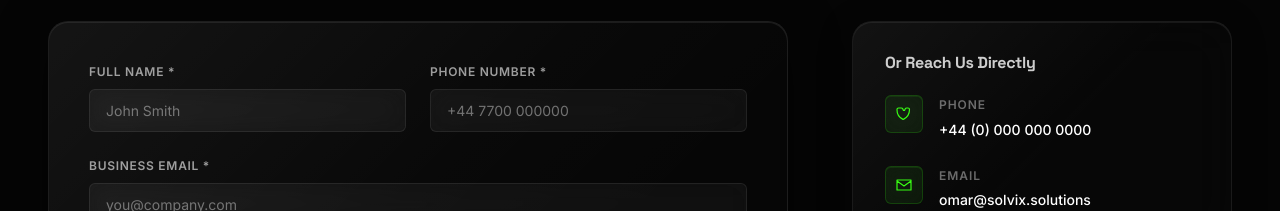
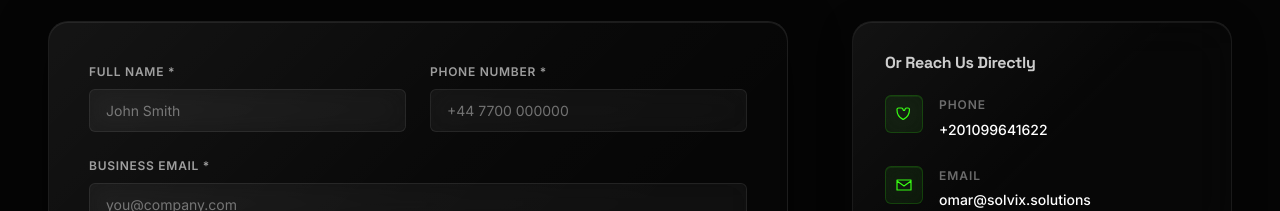
Before and after one commit to OmarTDS/Solvix-website, a React (Vite) app: page / in a window 1280 px wide. Shown: the part 7500-7711 px from the top of the page. Built offline with nearby package versions, Linux system fonts and the light colour scheme.

Commit message:
Update Contact.jsx

```diff
--- a/src/components/Contact/Contact.jsx
+++ b/src/components/Contact/Contact.jsx
@@ -200,7 +200,7 @@ export default function Contact() {
                   </div>
                   <div>
                     <div className="contact__info-label">Phone</div>
-                    <a href="tel:+201099641622" className="contact__info-value">+44 (0) 000 000 0000</a>
+                    <a href="tel:+201099641622" className="contact__info-value">+201099641622</a>
                   </div>
                 </div>
                 <div className="contact__info-item">
```
